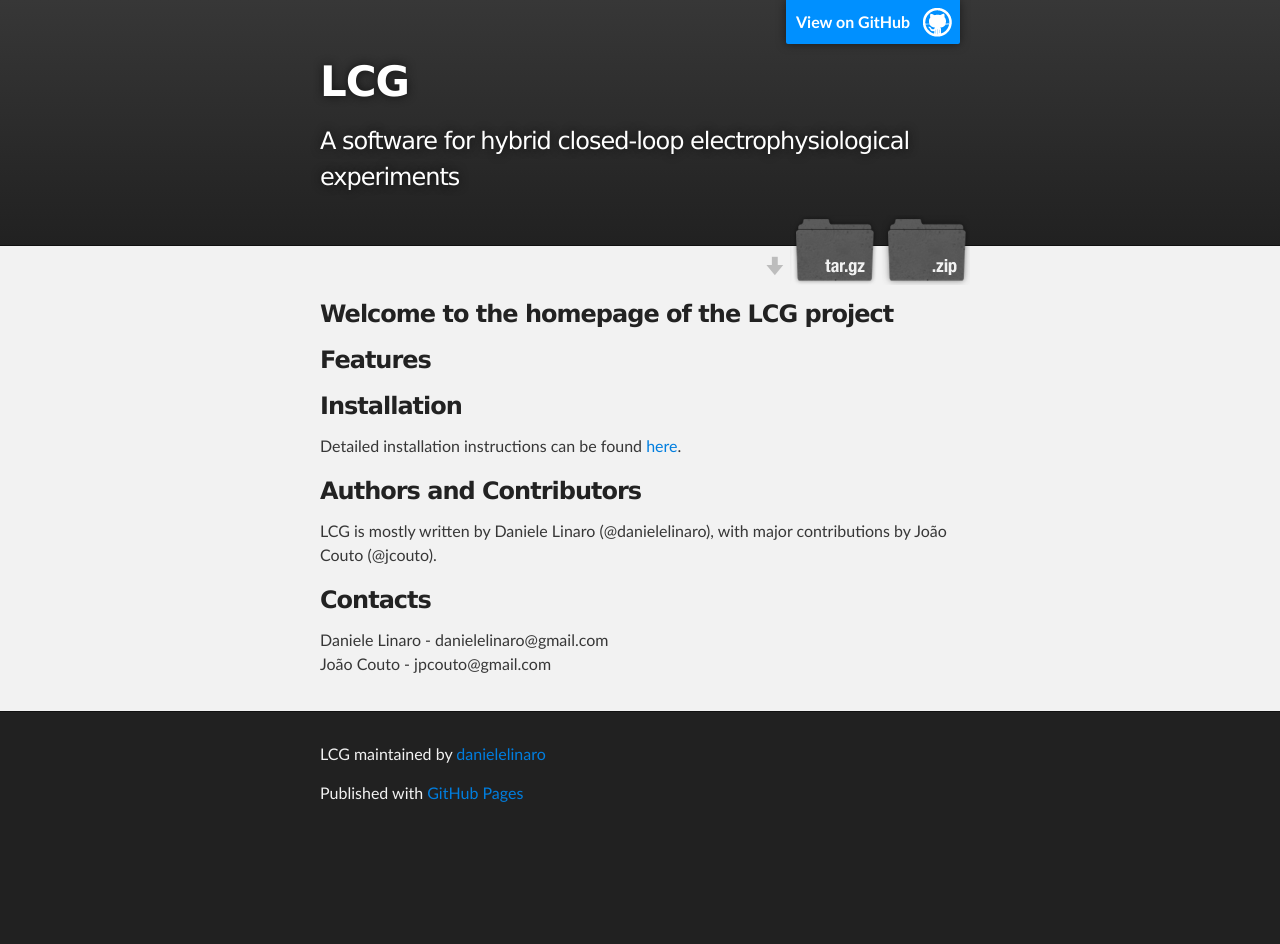
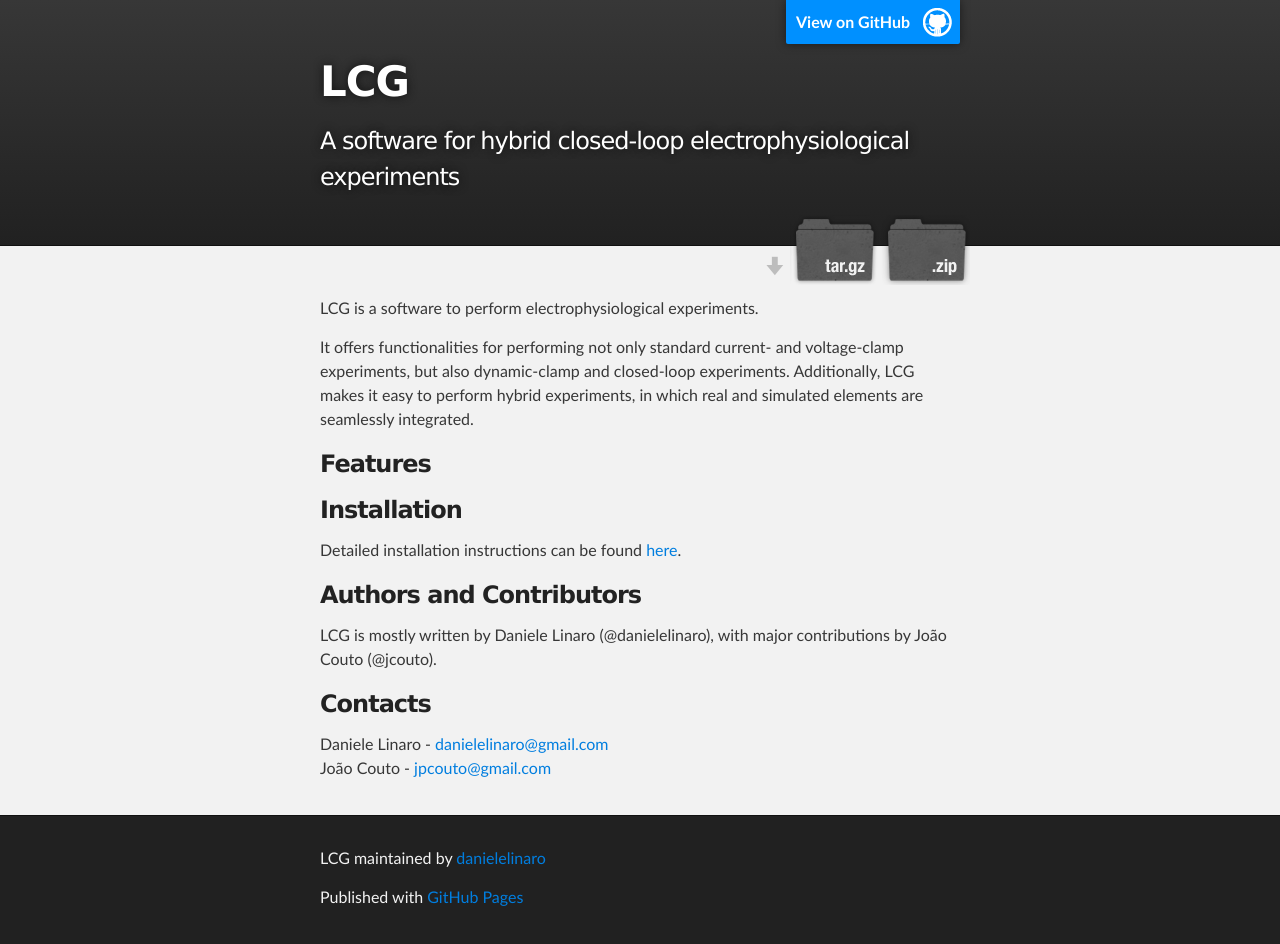
Before and after one commit to danielelinaro/LCG, a Jekyll site: the page built from index.md, in a window 1280 px wide. Built offline with Jekyll 4.4.1, drawn with Linux system fonts in a browser that asks for light colours; Markdown is read by kramdown in place of the engine named in the settings; before the commit the page ends 900 px from its top, so only the background shows below that.

Commit message:
Added a bit of text to the index file.

```diff
--- a/index.md
+++ b/index.md
@@ -3,7 +3,12 @@
 title: Welcome
 ---
 
-### Welcome to the homepage of the LCG project
+LCG is a software to perform electrophysiological experiments.
+
+It offers functionalities for performing not only standard current- and voltage-clamp
+experiments, but also dynamic-clamp and closed-loop experiments. Additionally, LCG makes
+it easy to perform hybrid experiments, in which real and simulated elements are seamlessly
+integrated.
 
 ### Features
 
```
Also changed, not shown: other parts of index.md (+2 -2 lines).
